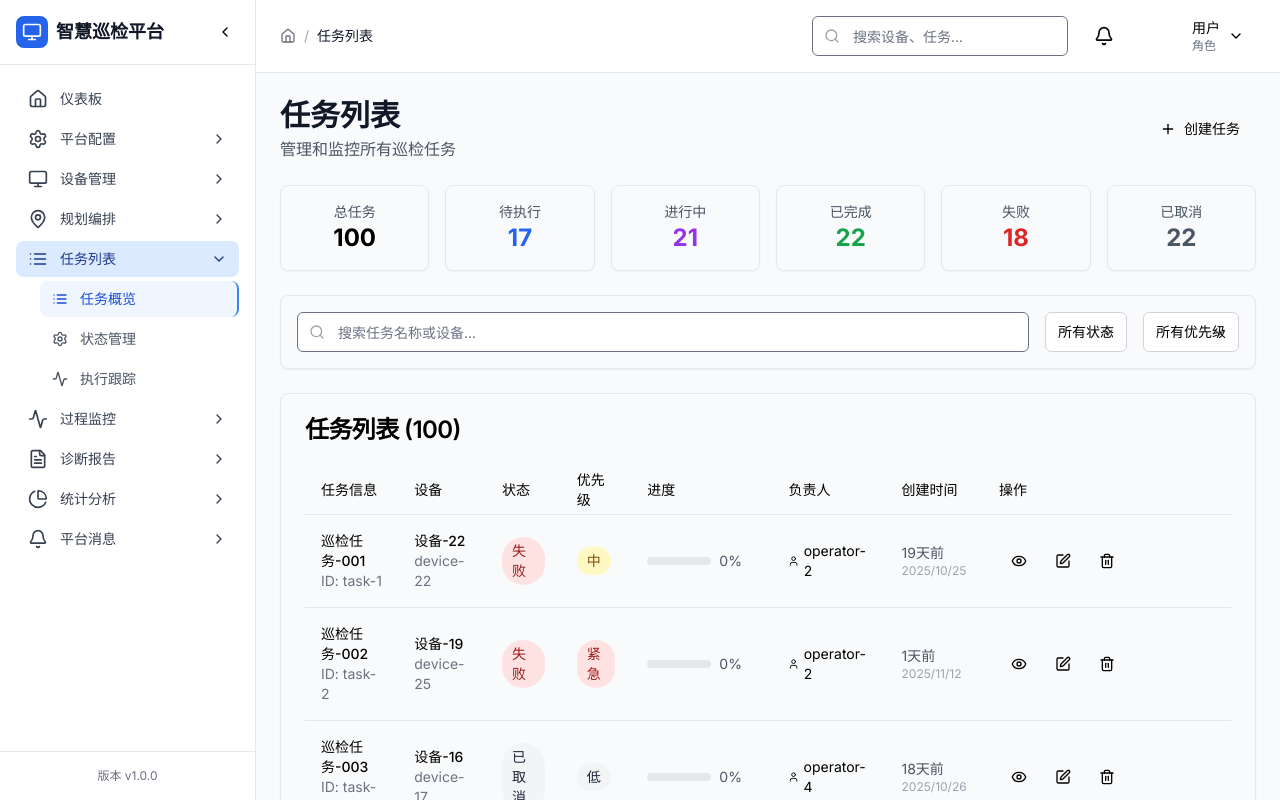
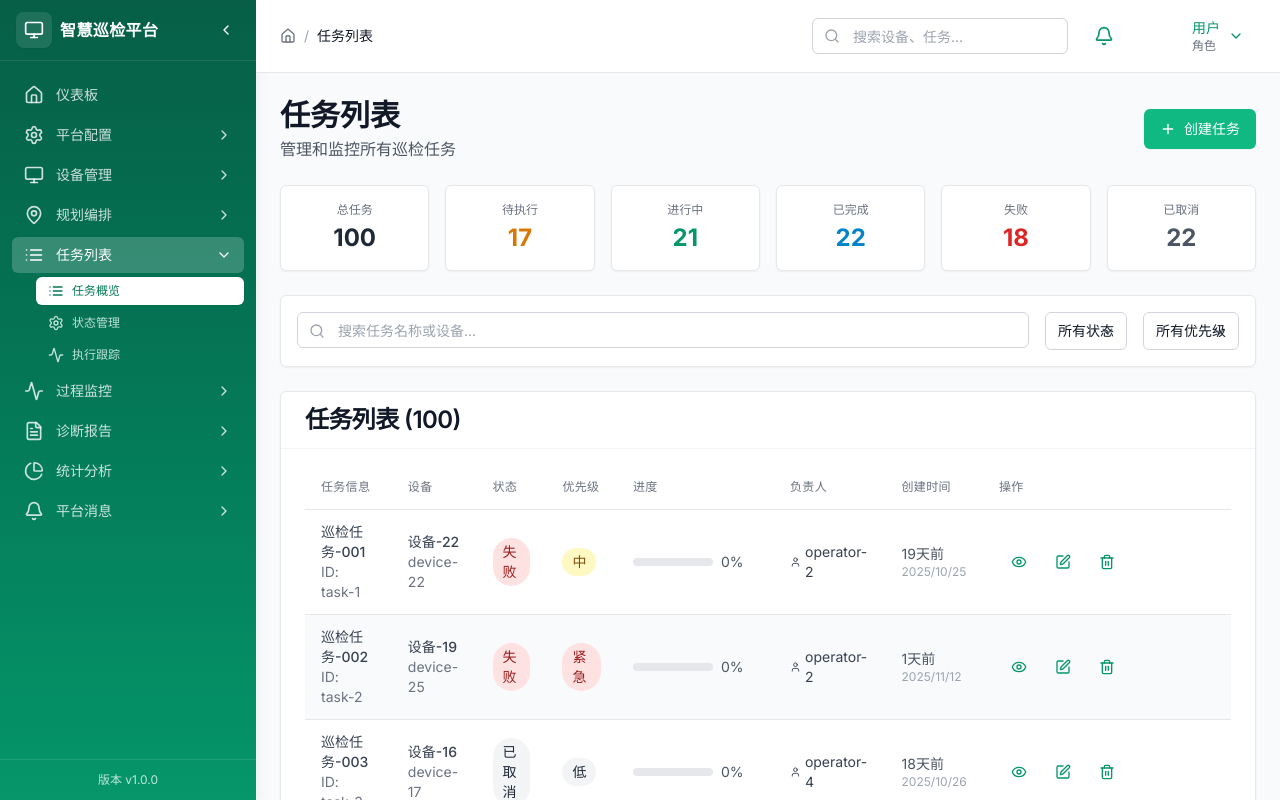
Before and after one commit to wangpeng1017/0718xunjianpingtai, a React (Vite) app in the folder inspection-platform-frontend/: page /tasks in a window 1280 px wide. Built offline with nearby package versions, Linux system fonts and the light colour scheme.

Commit message:
feat(ui): 调整前端界面为企业巡检平台风格

```diff
--- a/inspection-platform-frontend/src/components/layout/Layout.tsx
+++ b/inspection-platform-frontend/src/components/layout/Layout.tsx
@@ -25,7 +25,8 @@ export function Layout() {
             'min-w-0' // 防止内容溢出
           )}
         >
-          <div className="container mx-auto px-6 py-6 max-w-7xl">
+          {/* 全宽内容区域，靠近设计图的布局 */}
+          <div className="px-6 py-6">
             <Outlet />
           </div>
         </main>
--- a/inspection-platform-frontend/src/components/layout/Sidebar.tsx
+++ b/inspection-platform-frontend/src/components/layout/Sidebar.tsx
@@ -178,18 +178,18 @@ export function Sidebar({ className }: SidebarProps) {
       <div key={item.id}>
         {/* 主菜单项 */}
         <div
-          className={`flex items-center px-3 py-2 text-sm font-medium rounded-lg transition-colors cursor-pointer ${
+          className={`flex items-center px-3 py-2 text-sm font-medium rounded-md transition-colors cursor-pointer ${
             level > 0 ? 'ml-4' : ''
           } ${
             isItemActive
-              ? 'bg-blue-100 text-blue-900'
-              : 'text-gray-700 hover:bg-gray-100 hover:text-gray-900'
+              ? 'bg-white/20 text-white'
+              : 'text-white/80 hover:bg-white/10 hover:text-white'
           } ${collapsed && level === 0 ? 'justify-center px-2' : ''}`}
           onClick={() => {
             if (hasChildren && !collapsed) {
               toggleExpanded(item.id);
             } else if (item.path) {
-              // 直接导航
+              // 直接导航（Link 本身处理导航）
             }
           }}
         >
@@ -203,7 +203,7 @@ export function Sidebar({ className }: SidebarProps) {
               <item.icon className={`h-5 w-5 ${!collapsed ? 'mr-3' : ''}`} />
               {!collapsed && (
                 <>
-                  <span className="flex-1">{item.label}</span>
+                  <span className="flex-1 truncate">{item.label}</span>
                   {hasChildren && (
                     <ChevronRight
                       className={`h-4 w-4 transition-transform ${
@@ -219,7 +219,7 @@ export function Sidebar({ className }: SidebarProps) {
               <item.icon className={`h-5 w-5 ${!collapsed ? 'mr-3' : ''}`} />
               {!collapsed && (
                 <>
-                  <span className="flex-1">{item.label}</span>
+                  <span className="flex-1 truncate">{item.label}</span>
                   {hasChildren && (
                     <ChevronRight
                       className={`h-4 w-4 transition-transform ${
@@ -240,14 +240,14 @@ export function Sidebar({ className }: SidebarProps) {
               <Link
                 key={child.id}
                 to={child.path!}
-                className={`flex items-center px-3 py-2 ml-6 text-sm rounded-lg transition-colors ${
+                className={`flex items-center px-3 py-1.5 ml-6 text-xs rounded-md transition-colors ${
                   isActive(child.path!)
-                    ? 'bg-blue-50 text-blue-700 border-r-2 border-blue-500'
-                    : 'text-gray-600 hover:bg-gray-50 hover:text-gray-900'
+                    ? 'bg-white text-emerald-700 shadow-sm'
+                    : 'text-emerald-50/80 hover:bg-white/10 hover:text-white'
                 }`}
               >
-                <child.icon className="h-4 w-4 mr-3" />
-                <span>{child.label}</span>
+                <child.icon className="h-4 w-4 mr-2" />
+                <span className="truncate">{child.label}</span>
               </Link>
             ))}
           </div>
@@ -258,25 +258,25 @@ export function Sidebar({ className }: SidebarProps) {
 
   return (
     <div
-      className={`flex flex-col bg-white border-r border-gray-200 transition-all duration-300 ${
+      className={`flex flex-col bg-gradient-to-b from-emerald-800 via-emerald-700 to-emerald-600 text-white shadow-lg transition-all duration-300 ${
         collapsed ? 'w-16' : 'w-64'
       } ${className || ''}`}
     >
       {/* Logo */}
-      <div className="flex items-center justify-between p-4 border-b border-gray-200">
+      <div className="flex items-center justify-between px-4 py-3 border-b border-white/10">
         {!collapsed && (
           <div className="flex items-center">
-            <div className="w-8 h-8 bg-blue-600 rounded-lg flex items-center justify-center">
+            <div className="w-9 h-9 bg-white/10 rounded-lg flex items-center justify-center shadow-sm">
               <Monitor className="h-5 w-5 text-white" />
             </div>
-            <span className="ml-2 text-lg font-semibold text-gray-900">
+            <span className="ml-2 text-base font-semibold tracking-wide">
               智慧巡检平台
             </span>
           </div>
         )}
         <button
           onClick={toggleSidebar}
-          className="p-1.5 rounded-lg hover:bg-gray-100 transition-colors"
+          className="p-1.5 rounded-full hover:bg-white/10 transition-colors text-white"
         >
           {collapsed ? (
             <ChevronRight className="h-4 w-4" />
@@ -287,16 +287,14 @@ export function Sidebar({ className }: SidebarProps) {
       </div>
 
       {/* Navigation */}
-      <nav className="flex-1 p-4 space-y-1 overflow-y-auto">
+      <nav className="flex-1 px-3 py-4 space-y-1 overflow-y-auto">
         {navigationItems.map(item => renderNavigationItem(item))}
       </nav>
 
       {/* Footer */}
       {!collapsed && (
-        <div className="p-4 border-t border-gray-200">
-          <div className="text-xs text-gray-500 text-center">
-            版本 v1.0.0
-          </div>
+        <div className="px-4 py-3 border-t border-white/10 text-xs text-emerald-50/80 text-center">
+          版本 v1.0.0
         </div>
       )}
     </div>
--- a/inspection-platform-frontend/src/components/ui/Badge.tsx
+++ b/inspection-platform-frontend/src/components/ui/Badge.tsx
@@ -3,23 +3,23 @@ import { cva, type VariantProps } from 'class-variance-authority';
 import { cn } from '../../lib/utils';
 
 const badgeVariants = cva(
-  'inline-flex items-center rounded-full border px-2.5 py-0.5 text-xs font-semibold transition-colors focus:outline-none focus:ring-2 focus:ring-ring focus:ring-offset-2',
+  'inline-flex items-center rounded-full border px-2.5 py-0.5 text-xs font-semibold transition-colors',
   {
     variants: {
       variant: {
         default:
-          'border-transparent bg-primary text-primary-foreground hover:bg-primary/80',
+          'border-transparent bg-emerald-50 text-emerald-700 hover:bg-emerald-100',
         secondary:
-          'border-transparent bg-secondary text-secondary-foreground hover:bg-secondary/80',
+          'border-transparent bg-gray-100 text-gray-700 hover:bg-gray-200',
         destructive:
-          'border-transparent bg-destructive text-destructive-foreground hover:bg-destructive/80',
-        outline: 'text-foreground',
+          'border-transparent bg-red-50 text-red-700 hover:bg-red-100',
+        outline: 'border-gray-300 text-gray-700',
         success:
-          'border-transparent bg-green-100 text-green-800 hover:bg-green-200',
+          'border-transparent bg-green-50 text-green-700 hover:bg-green-100',
         warning:
-          'border-transparent bg-yellow-100 text-yellow-800 hover:bg-yellow-200',
+          'border-transparent bg-yellow-50 text-yellow-800 hover:bg-yellow-100',
         error:
-          'border-transparent bg-red-100 text-red-800 hover:bg-red-200',
+          'border-transparent bg-red-50 text-red-700 hover:bg-red-100',
       },
     },
     defaultVariants: {
--- a/inspection-platform-frontend/src/components/ui/Button.tsx
+++ b/inspection-platform-frontend/src/components/ui/Button.tsx
@@ -3,16 +3,21 @@ import { cva, type VariantProps } from 'class-variance-authority';
 import { cn } from '../../lib/utils';
 
 const buttonVariants = cva(
-  'inline-flex items-center justify-center rounded-md text-sm font-medium transition-colors focus-visible:outline-none focus-visible:ring-2 focus-visible:ring-ring focus-visible:ring-offset-2 disabled:opacity-50 disabled:pointer-events-none ring-offset-background',
+  'inline-flex items-center justify-center rounded-md text-sm font-medium transition-colors focus-visible:outline-none focus-visible:ring-2 focus-visible:ring-emerald-500 focus-visible:ring-offset-2 disabled:opacity-50 disabled:pointer-events-none ring-offset-background',
   {
     variants: {
       variant: {
-        default: 'bg-primary text-primary-foreground hover:bg-primary/90',
-        destructive: 'bg-red-500 text-white hover:bg-red-600',
-        outline: 'border border-input hover:bg-accent hover:text-accent-foreground',
-        secondary: 'bg-secondary text-secondary-foreground hover:bg-secondary/80',
-        ghost: 'hover:bg-accent hover:text-accent-foreground',
-        link: 'underline-offset-4 hover:underline text-primary',
+        // 主操作按钮，采用与设计图接近的绿色主色
+        default: 'bg-emerald-500 text-white hover:bg-emerald-600 shadow-sm',
+        destructive: 'bg-red-500 text-white hover:bg-red-600 shadow-sm',
+        // 边框按钮，浅灰边框 + 白底
+        outline: 'border border-gray-300 bg-white text-gray-700 hover:bg-gray-50',
+        // 次要按钮，浅灰背景
+        secondary: 'bg-gray-100 text-gray-800 hover:bg-gray-200',
+        // 文字按钮，适合表格操作区
+        ghost: 'text-emerald-600 hover:bg-emerald-50 hover:text-emerald-700',
+        // 链接样式
+        link: 'underline-offset-4 hover:underline text-emerald-600',
       },
       size: {
         default: 'h-10 py-2 px-4',
--- a/inspection-platform-frontend/src/components/ui/Card.tsx
+++ b/inspection-platform-frontend/src/components/ui/Card.tsx
@@ -8,7 +8,7 @@ const Card = React.forwardRef<
   <div
     ref={ref}
     className={cn(
-      'rounded-lg border bg-card text-card-foreground shadow-sm',
+      'rounded-md border border-gray-200 bg-white text-gray-900 shadow-sm',
       className
     )}
     {...props}
@@ -22,7 +22,7 @@ const CardHeader = React.forwardRef<
 >(({ className, ...props }, ref) => (
   <div
     ref={ref}
-    className={cn('flex flex-col space-y-1.5 p-6', className)}
+    className={cn('flex flex-col space-y-1.5 px-6 py-4 border-b border-gray-100', className)}
     {...props}
   />
 ));
@@ -59,7 +59,7 @@ const CardContent = React.forwardRef<
   HTMLDivElement,
   React.HTMLAttributes<HTMLDivElement>
 >(({ className, ...props }, ref) => (
-  <div ref={ref} className={cn('p-6 pt-0', className)} {...props} />
+  <div ref={ref} className={cn('px-6 py-4', className)} {...props} />
 ));
 CardContent.displayName = 'CardContent';
 
@@ -69,7 +69,7 @@ const CardFooter = React.forwardRef<
 >(({ className, ...props }, ref) => (
   <div
     ref={ref}
-    className={cn('flex items-center p-6 pt-0', className)}
+    className={cn('flex items-center px-6 py-4 border-t border-gray-100', className)}
     {...props}
   />
 ));
--- a/inspection-platform-frontend/src/components/ui/Input.tsx
+++ b/inspection-platform-frontend/src/components/ui/Input.tsx
@@ -10,7 +10,7 @@ const Input = React.forwardRef<HTMLInputElement, InputProps>(
       <input
         type={type}
         className={cn(
-          'flex h-10 w-full rounded-md border border-input bg-background px-3 py-2 text-sm ring-offset-background file:border-0 file:bg-transparent file:text-sm file:font-medium placeholder:text-muted-foreground focus-visible:outline-none focus-visible:ring-2 focus-visible:ring-ring focus-visible:ring-offset-2 disabled:cursor-not-allowed disabled:opacity-50',
+          'flex h-9 w-full rounded-md border border-gray-300 bg-white px-3 py-1.5 text-sm placeholder:text-gray-400 focus-visible:outline-none focus-visible:ring-2 focus-visible:ring-emerald-500 focus-visible:border-transparent disabled:cursor-not-allowed disabled:bg-gray-100 disabled:opacity-60',
           className
         )}
         ref={ref}
--- a/inspection-platform-frontend/src/components/ui/Modal.tsx
+++ b/inspection-platform-frontend/src/components/ui/Modal.tsx
@@ -135,7 +135,7 @@ export function ConfirmModal({
   };
 
   const typeStyles = {
-    info: 'bg-blue-500 hover:bg-blue-600',
+    info: 'bg-emerald-500 hover:bg-emerald-600',
     warning: 'bg-yellow-500 hover:bg-yellow-600',
     danger: 'bg-red-500 hover:bg-red-600',
   };
--- a/inspection-platform-frontend/src/components/ui/Table.tsx
+++ b/inspection-platform-frontend/src/components/ui/Table.tsx
@@ -8,7 +8,7 @@ const Table = React.forwardRef<
   <div className="relative w-full overflow-auto">
     <table
       ref={ref}
-      className={cn('w-full caption-bottom text-sm', className)}
+      className={cn('w-full text-sm text-gray-700', className)}
       {...props}
     />
   </div>
@@ -19,7 +19,11 @@ const TableHeader = React.forwardRef<
   HTMLTableSectionElement,
   React.HTMLAttributes<HTMLTableSectionElement>
 >(({ className, ...props }, ref) => (
-  <thead ref={ref} className={cn('[&_tr]:border-b', className)} {...props} />
+  <thead
+    ref={ref}
+    className={cn('bg-gray-50 text-xs text-gray-500 uppercase tracking-wide border-b', className)}
+    {...props}
+  />
 ));
 TableHeader.displayName = 'TableHeader';
 
@@ -54,7 +58,7 @@ const TableRow = React.forwardRef<
   <tr
     ref={ref}
     className={cn(
-      'border-b transition-colors hover:bg-muted/50 data-[state=selected]:bg-muted',
+      'border-b last:border-0 odd:bg-white even:bg-gray-50 hover:bg-emerald-50/60 data-[state=selected]:bg-emerald-50',
       className
     )}
     {...props}
@@ -69,7 +73,7 @@ const TableHead = React.forwardRef<
   <th
     ref={ref}
     className={cn(
-      'h-12 px-4 text-left align-middle font-medium text-muted-foreground [&:has([role=checkbox])]:pr-0',
+      'h-11 px-4 text-left align-middle font-medium text-gray-500 whitespace-nowrap [&:has([role=checkbox])]:pr-0',
       className
     )}
     {...props}
@@ -83,7 +87,7 @@ const TableCell = React.forwardRef<
 >(({ className, ...props }, ref) => (
   <td
     ref={ref}
-    className={cn('p-4 align-middle [&:has([role=checkbox])]:pr-0', className)}
+    className={cn('px-4 py-3 align-middle text-sm text-gray-700 [&:has([role=checkbox])]:pr-0', className)}
     {...props}
   />
 ));
--- a/inspection-platform-frontend/src/features/tasks/TaskList.tsx
+++ b/inspection-platform-frontend/src/features/tasks/TaskList.tsx
@@ -288,48 +288,48 @@ function TaskList() {
         <Card>
           <CardContent className="p-4">
             <div className="text-center">
-              <p className="text-sm text-gray-600">总任务</p>
-              <p className="text-2xl font-bold">{statusStats.total}</p>
+              <p className="text-xs text-gray-500">总任务</p>
+              <p className="mt-1 text-2xl font-bold text-gray-800">{statusStats.total}</p>
             </div>
           </CardContent>
         </Card>
         <Card>
           <CardContent className="p-4">
             <div className="text-center">
-              <p className="text-sm text-gray-600">待执行</p>
-              <p className="text-2xl font-bold text-blue-600">{statusStats.pending}</p>
+              <p className="text-xs text-gray-500">待执行</p>
+              <p className="mt-1 text-2xl font-bold text-amber-600">{statusStats.pending}</p>
             </div>
           </CardContent>
         </Card>
         <Card>
           <CardContent className="p-4">
             <div className="text-center">
-              <p className="text-sm text-gray-600">进行中</p>
-              <p className="text-2xl font-bold text-purple-600">{statusStats.running}</p>
+              <p className="text-xs text-gray-500">进行中</p>
+              <p className="mt-1 text-2xl font-bold text-emerald-600">{statusStats.running}</p>
             </div>
           </CardContent>
         </Card>
         <Card>
           <CardContent className="p-4">
             <div className="text-center">
-              <p className="text-sm text-gray-600">已完成</p>
-              <p className="text-2xl font-bold text-green-600">{statusStats.completed}</p>
+              <p className="text-xs text-gray-500">已完成</p>
+              <p className="mt-1 text-2xl font-bold text-sky-600">{statusStats.completed}</p>
             </div>
           </CardContent>
         </Card>
         <Card>
           <CardContent className="p-4">
             <div className="text-center">
-              <p className="text-sm text-gray-600">失败</p>
-              <p className="text-2xl font-bold text-red-600">{statusStats.failed}</p>
+              <p className="text-xs text-gray-500">失败</p>
+              <p className="mt-1 text-2xl font-bold text-red-600">{statusStats.failed}</p>
             </div>
           </CardContent>
         </Card>
         <Card>
           <CardContent className="p-4">
             <div className="text-center">
-              <p className="text-sm text-gray-600">已取消</p>
-              <p className="text-2xl font-bold text-gray-600">{statusStats.cancelled}</p>
+              <p className="text-xs text-gray-500">已取消</p>
+              <p className="mt-1 text-2xl font-bold text-gray-600">{statusStats.cancelled}</p>
             </div>
           </CardContent>
         </Card>
@@ -417,9 +417,9 @@ function TaskList() {
                   </TableCell>
                   <TableCell>
                     <div className="flex items-center space-x-2">
-                      <div className="w-16 bg-gray-200 rounded-full h-2">
+                      <div className="w-20 bg-gray-200 rounded-full h-2 overflow-hidden">
                         <div
-                          className="bg-blue-500 h-2 rounded-full"
+                          className="bg-emerald-500 h-2 rounded-full"
                           style={{ width: `${task.progress}%` }}
                         />
                       </div>
```
Also changed, not shown: inspection-platform-frontend/src/components/ui/Form.tsx (+4 -4 lines), 1 other file (tests, documents, lock files or other folders).
